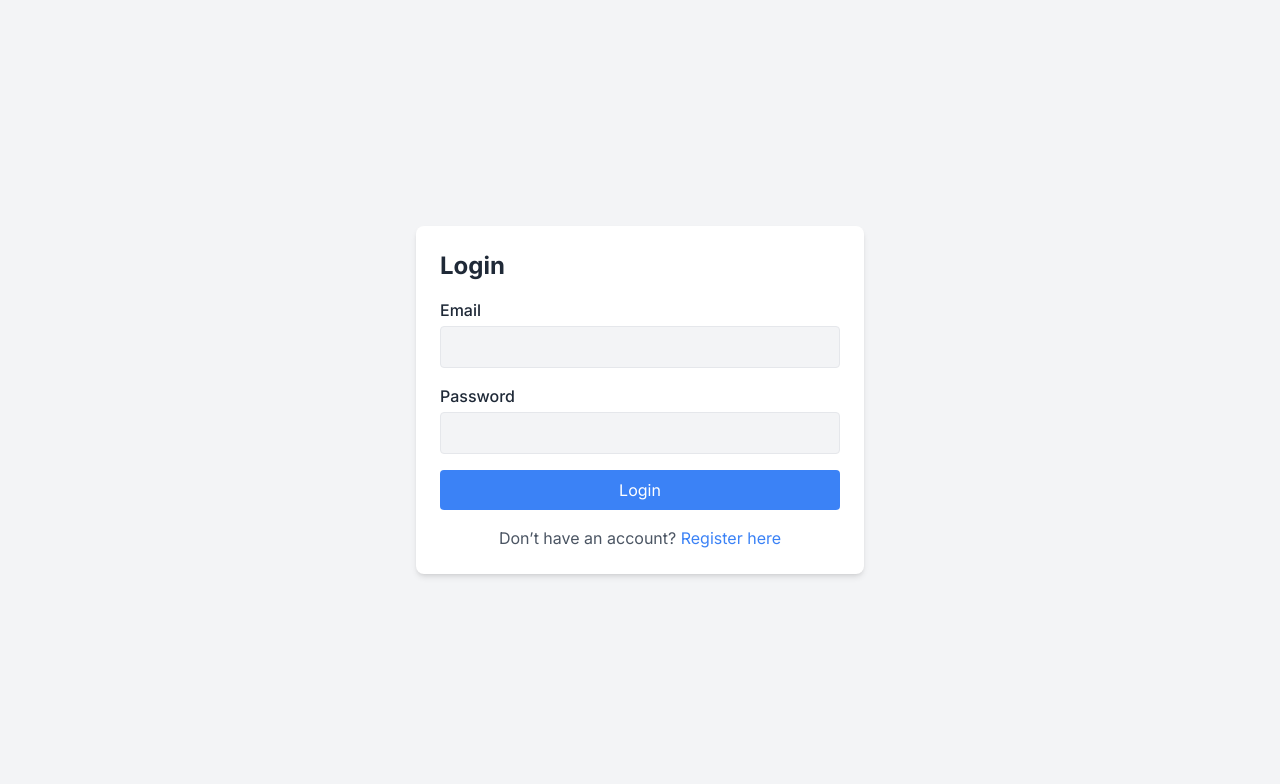
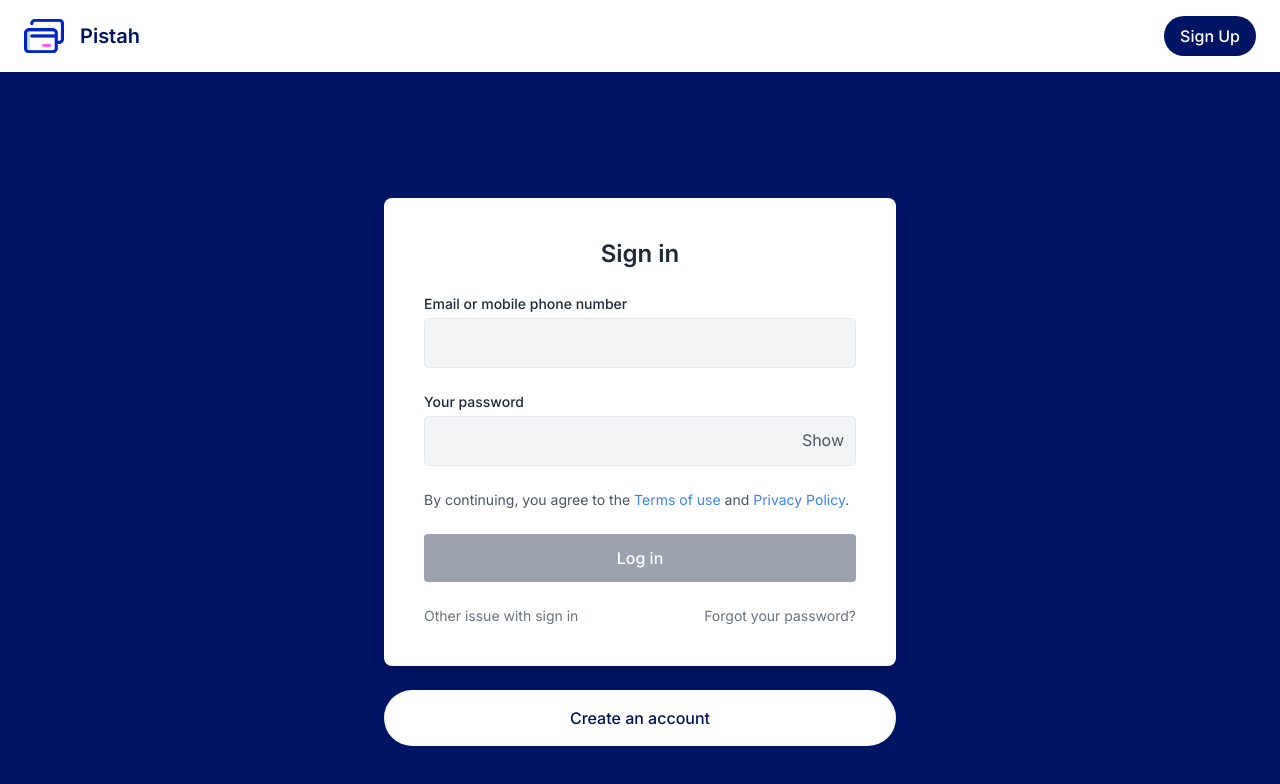
Before and after one commit to pistah-ad/pistah-ssp, a Next.js app: page /login in a window 1280 px wide. Shown: the top 784 px of the page. Built offline with nearby package versions, Linux system fonts and the light colour scheme; no server answers; sample sign-in values are in the browser's storage.

Commit message:
login signup ui rewamp and wiring

```diff
--- a/src/app/login/page.tsx
+++ b/src/app/login/page.tsx
@@ -1,11 +1,13 @@
 "use client";
 
-import { useEffect, useState } from "react";
+import { useState, useEffect } from "react";
+import { useRouter } from "next/navigation";
+import Image from "next/image";
 import { signIn } from "next-auth/react";
-import { useRouter } from "next/navigation";
 
 const Login = () => {
   const [formData, setFormData] = useState({ email: "", password: "" });
+  const [showPassword, setShowPassword] = useState(false);
   const router = useRouter();
 
   useEffect(() => {
@@ -42,18 +44,41 @@ const Login = () => {
   };
 
   return (
-    <div className="min-h-screen flex items-center justify-center bg-gray-100 dark:bg-gray-900">
-      <div className="w-full max-w-md bg-white dark:bg-gray-800 rounded-lg shadow-md p-6">
-        <h1 className="text-2xl font-bold text-gray-800 dark:text-gray-200 mb-4">
-          Login
-        </h1>
-        <form onSubmit={handleSubmit}>
-          <div className="mb-4">
+    <div>
+      {/* Header */}
+      <header className="flex justify-between items-center px-6 py-4 bg-white text-[#001464] shadow-md">
+        <div className="flex items-center gap-4">
+          <Image
+            src="/icon-small.png"
+            alt="Pistah Logo"
+            width={40}
+            height={40}
+          />
+          <span className="text-xl font-semibold">Pistah</span>
+        </div>
+        <button
+          onClick={() => router.push("/register")}
+          className="px-4 py-2 bg-[#001464] text-white font-medium rounded-full hover:bg-[#002080]"
+        >
+          Sign Up
+        </button>
+      </header>
+
+      {/* Login Page */}
+      <div className="min-h-screen bg-[#001464] flex flex-col justify-center items-center px-4">
+        {/* Form Container */}
+        <div className="bg-white rounded-lg shadow-lg w-full max-w-lg overflow-hidden p-10">
+          <h2 className="text-2xl font-semibold mb-6 text-gray-800 text-center">
+            Sign in
+          </h2>
+          <form onSubmit={handleSubmit} className="space-y-6">
+            {/* Email Input */}
+            <div>
               <label
                 htmlFor="email"
-              className="block text-gray-800 dark:text-gray-200 font-medium mb-1"
+                className="block text-sm font-medium mb-1 text-gray-800"
               >
-              Email
+                Email or mobile phone number
               </label>
               <input
                 type="email"
@@ -61,43 +86,83 @@ const Login = () => {
                 id="email"
                 value={formData.email}
                 onChange={handleChange}
-              className="w-full px-3 py-2 border rounded bg-gray-100 dark:bg-gray-700 text-gray-800 dark:text-gray-200 focus:outline-none focus:ring-2 focus:ring-blue-500"
+                className="w-full px-4 py-3 border rounded bg-gray-100 text-gray-800 focus:outline-none focus:ring-2 focus:ring-blue-500"
                 required
               />
             </div>
-          <div className="mb-4">
+
+            {/* Password Input */}
+            <div>
               <label
                 htmlFor="password"
-              className="block text-gray-800 dark:text-gray-200 font-medium mb-1"
+                className="block text-sm font-medium mb-1 text-gray-800"
               >
-              Password
+                Your password
               </label>
+              <div className="relative">
                 <input
-              type="password"
+                  type={showPassword ? "text" : "password"}
                   name="password"
                   id="password"
                   value={formData.password}
                   onChange={handleChange}
-              className="w-full px-3 py-2 border rounded bg-gray-100 dark:bg-gray-700 text-gray-800 dark:text-gray-200 focus:outline-none focus:ring-2 focus:ring-blue-500"
+                  className="w-full px-4 py-3 border rounded bg-gray-100 text-gray-800 focus:outline-none focus:ring-2 focus:ring-blue-500"
                   required
                 />
+                <button
+                  type="button"
+                  onClick={() => setShowPassword(!showPassword)}
+                  className="absolute right-3 top-3 text-gray-600"
+                >
+                  {showPassword ? "Hide" : "Show"}
+                </button>
               </div>
+            </div>
+
+            {/* Terms and Login Button */}
+            <p className="text-sm text-gray-600">
+              By continuing, you agree to the{" "}
+              <a href="/terms" className="text-blue-500 hover:underline">
+                Terms of use
+              </a>{" "}
+              and{" "}
+              <a href="/privacy" className="text-blue-500 hover:underline">
+                Privacy Policy
+              </a>
+              .
+            </p>
             <button
               type="submit"
-            className="w-full px-4 py-2 bg-blue-500 text-white rounded hover:bg-blue-600 focus:outline-none focus:ring-2 focus:ring-blue-500"
+              className="w-full px-5 py-3 bg-gray-400 text-white font-medium rounded hover:bg-secondaryBlue hover:text-white "
             >
-            Login
+              Log in
             </button>
           </form>
-        <p className="mt-4 text-center text-gray-600 dark:text-gray-400">
-          Don’t have an account?{" "}
+
+          {/* Footer Links */}
+          <div className="flex justify-between text-sm mt-6">
+            <a
+              href="/support"
+              className="text-gray-500 hover:underline focus:underline"
+            >
+              Other issue with sign in
+            </a>
+            <a
+              href="/forgot-password"
+              className="text-gray-500 hover:underline focus:underline"
+            >
+              Forgot your password?
+            </a>
+          </div>
+        </div>
+
+        {/* Create Account Button */}
         <button
           onClick={() => router.push("/register")}
-            className="text-blue-500 hover:underline"
+          className="w-full max-w-lg mt-6 px-6 py-4 bg-white text-[#001464] font-medium rounded-full hover:bg-secondaryBlue hover:text-white hover:border hover:border-white"
         >
-            Register here
+          Create an account
         </button>
-        </p>
       </div>
     </div>
   );
--- a/src/app/register/page.tsx
+++ b/src/app/register/page.tsx
@@ -41,12 +41,18 @@ const Register = () => {
     }
 
     try {
+      const user = {
+        name: formData.firstName + " " + formData.lastName,
+        companyName: formData.companyName,
+        email: formData.email,
+        password: formData.password,
+      };
       const response = await fetch("/api/auth/register", {
         method: "POST",
         headers: {
           "Content-Type": "application/json",
         },
-        body: JSON.stringify(formData),
+        body: JSON.stringify(user),
       });
 
       if (response.ok) {
--- a/src/pages/api/auth/register.ts
+++ b/src/pages/api/auth/register.ts
@@ -1,12 +1,13 @@
 import { NextApiRequest, NextApiResponse } from "next";
 import { createUser } from "@/services/userService";
+import { createCompany } from "@/services/companyService";
 
 export default async function handler(
   req: NextApiRequest,
   res: NextApiResponse
 ) {
   if (req.method === "POST") {
-    const { name, email, password } = req.body;
+    const { name, email, password, companyName } = req.body;
 
     if (!email || !password || !name) {
       return res.status(400).json({ message: "Invalid input." });
@@ -14,9 +15,12 @@ export default async function handler(
 
     try {
       const newUser = await createUser(name, email, password);
-      res
-        .status(201)
-        .json({ message: "User created successfully.", user: newUser });
+      const newCompany = await createCompany(companyName, newUser.id);
+      res.status(201).json({
+        message: "User created successfully.",
+        user: newUser,
+        company: newCompany,
+      });
     } catch (error) {
       console.error(error);
       res.status(500).json({ message: "Failed to create user." });
--- /dev/null
+++ b/src/services/companyService.ts
@@ -0,0 +1,8 @@
+import prisma from "@/app/libs/prismadb";
+
+// Create company
+export const createCompany = async (name: string, userId: string) => {
+  return await prisma.company.create({
+    data: { name, userid: userId },
+  });
+};
```
Also changed, not shown: src/types/ad.ts (+12 -0 lines), 1 other file (tests, documents, lock files or other folders). Lines whose indentation alone changed are shown as unchanged.
